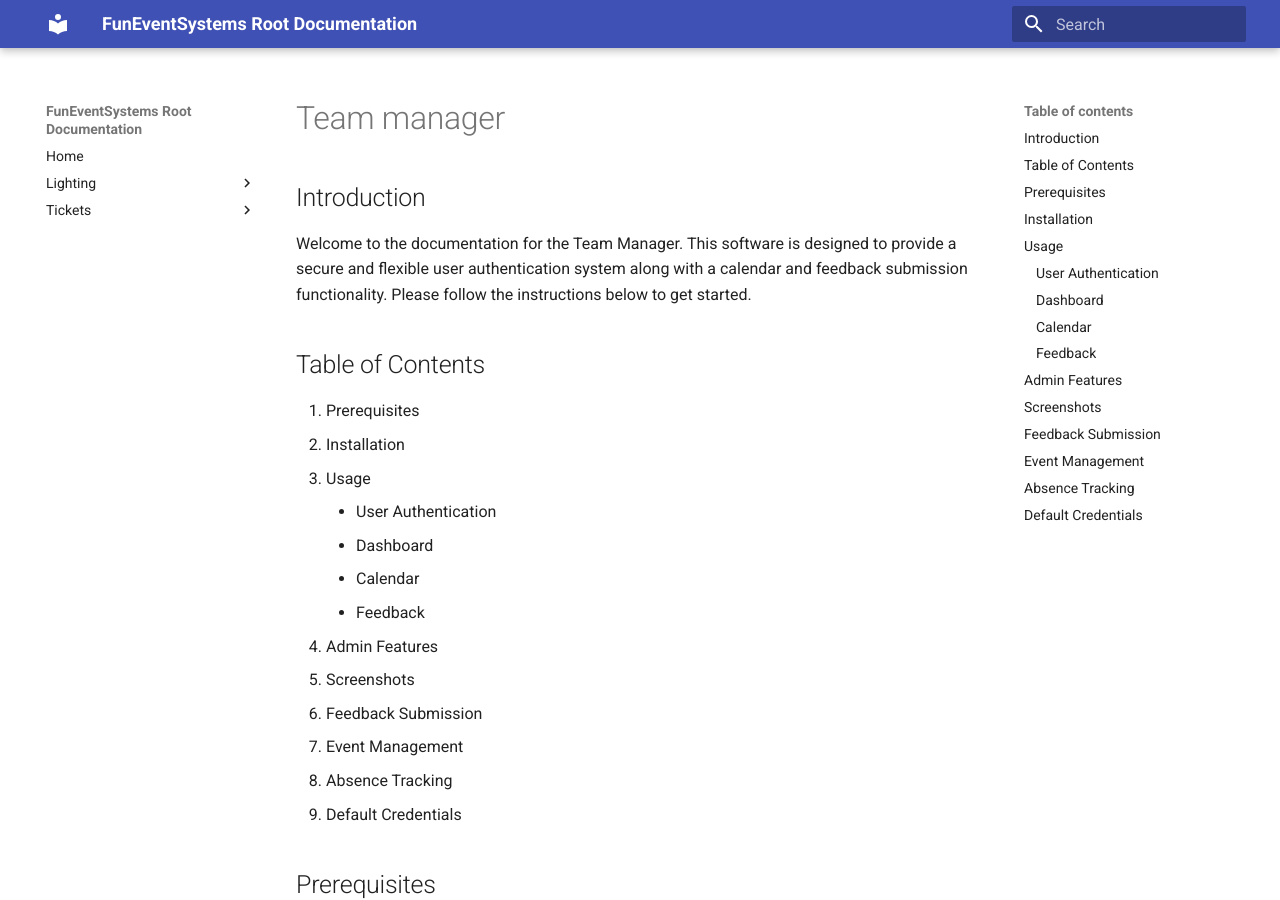
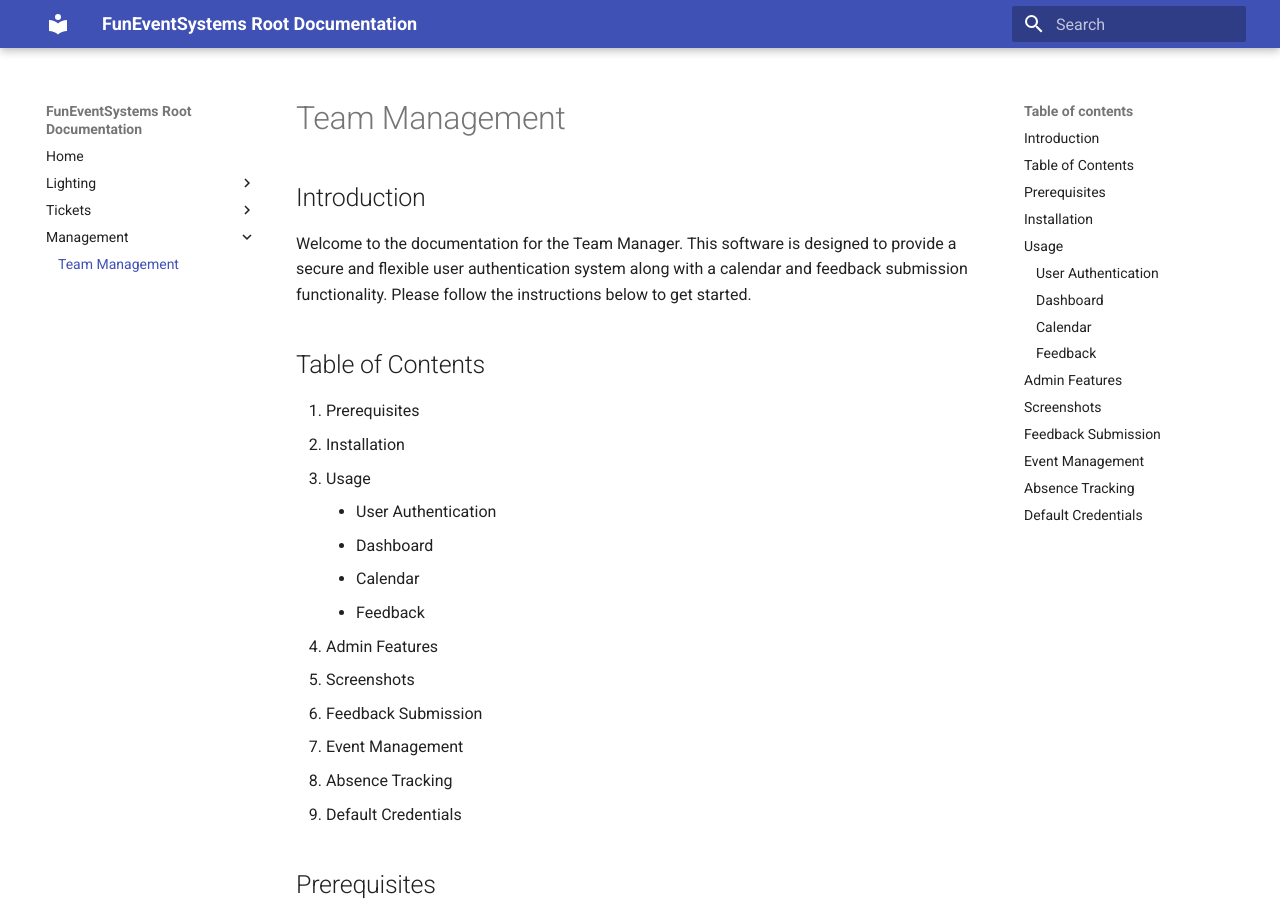
Before and after one commit to funeventsystems/documentation, an MkDocs documentation site: the page built from docs/team-manager.md, in a window 1280 px wide and 900 px high. Built offline with MkDocs 1.6.1 and Material for MkDocs 9.7.7, drawn with Linux system fonts in a browser that asks for light colours.

Commit message:
Update mkdocs.yml

```diff
--- a/mkdocs.yml
+++ b/mkdocs.yml
@@ -6,6 +6,8 @@ nav:
           - Lighting Board : lightboard.md
     - Tickets:
           - Ticket system : tickets.md
+    - Management:
+          - Team Management : team-manager.md
 
 
 theme:
```
